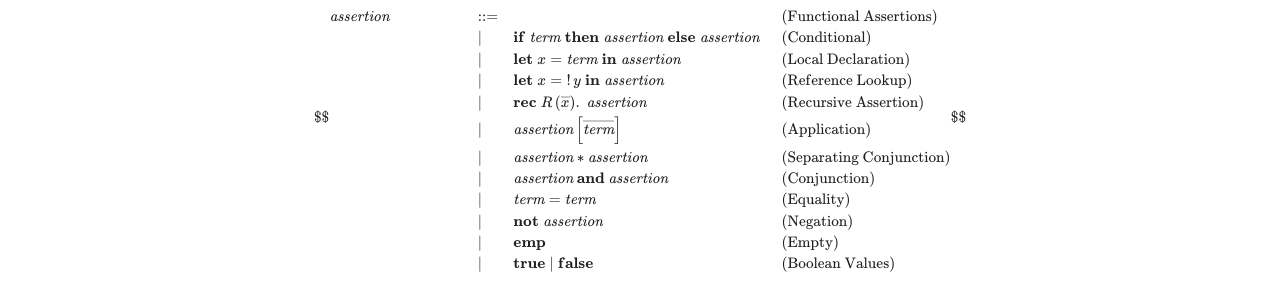
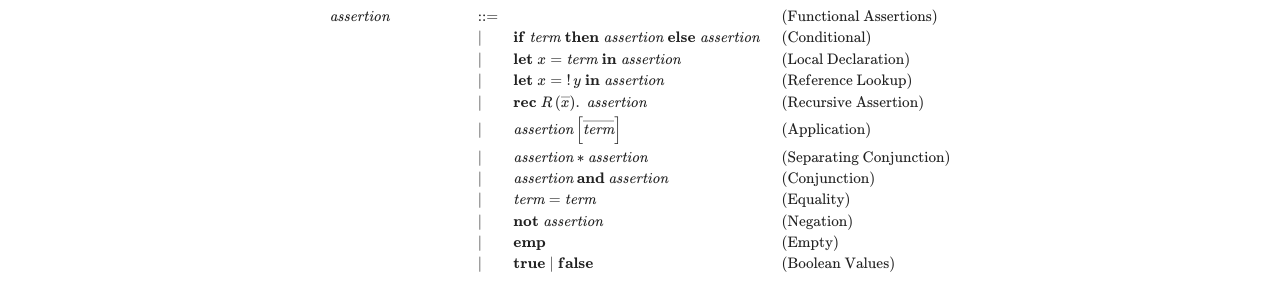
Before and after one commit to tvcsantos/improve-docs, an MkDocs documentation site: the page built from docs/index.md, in a window 1280 px wide and 1400 px high, scrolled down 1942 px. Shown: the part 892-1189 px from the top of the window. Built offline with MkDocs 1.6.1 and Material for MkDocs 9.7.7, drawn with Linux system fonts in a browser that asks for light colours; comment, search, counter and statistics services are not loaded; some of the changed text lies outside the part shown.

Commit message:
fix: fix math syntax

```diff
--- a/docs/index.md
+++ b/docs/index.md
@@ -91,7 +91,7 @@ x:ref int
 ## Syntax
 
 $$
-$$\begin{array}{l l l l}
+\begin{array}{l l l l}
 \mathit{program} & :: = & program\_element^* & \mbox{(Programs)}\\
 \\
 \mathit{program\_element} & ::= & & \mbox{(Program Elements)}\\
@@ -160,7 +160,7 @@ $$\begin{array}{l l l l}
 \mathit{predicate\_definition} & ::= & \mathbf{let}\; \mathbf{rec} \; x \; \overline{typed\_id} =  \mathit{assertion} & \mbox{(Predicate Definition)}\\
 \\
 \mathit{typed\_id} & ::= & x:\tau & \mbox{(Typed Identifier)}\\
-\end{array}$$
+\end{array}
 $$
 
 ---
```
